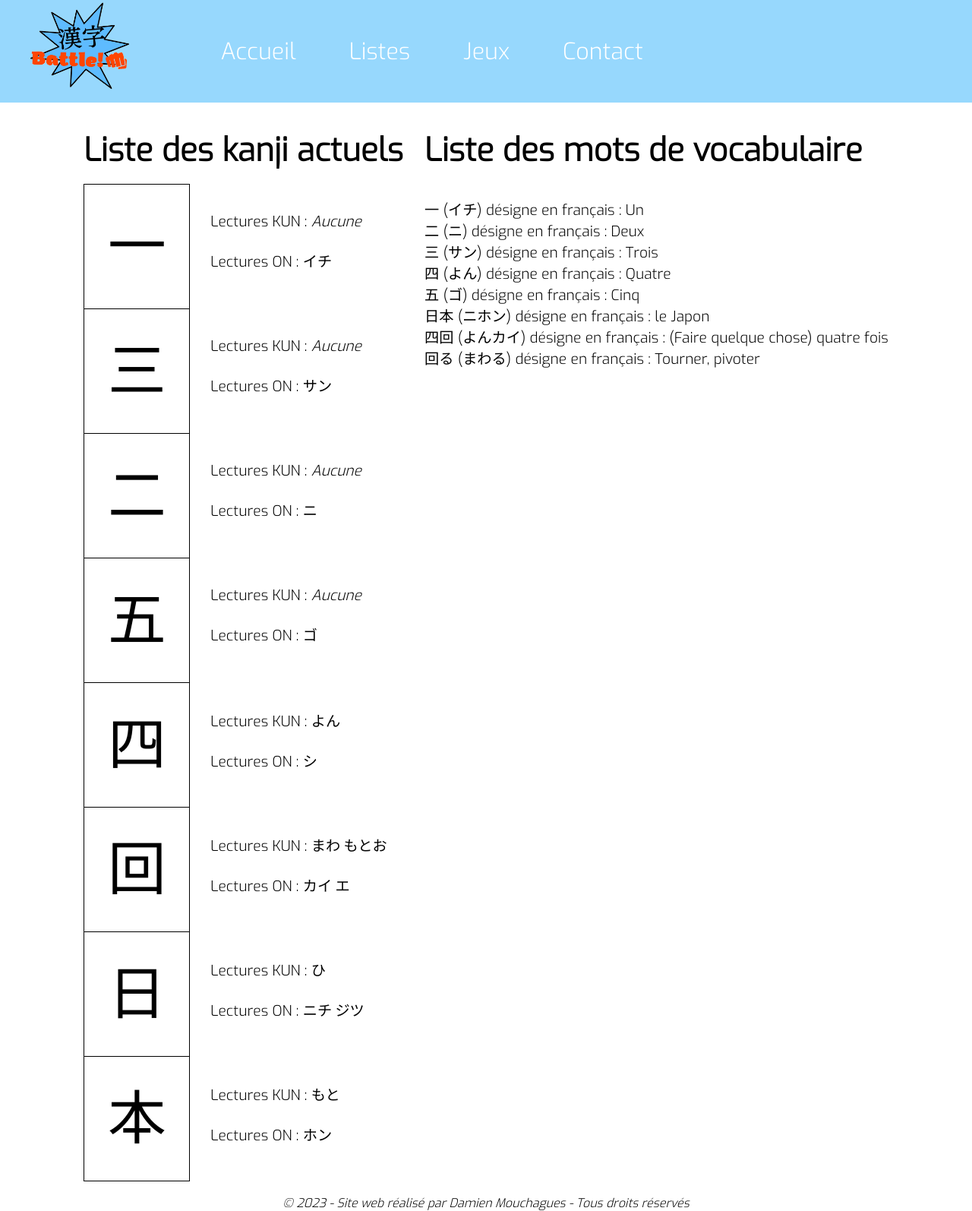
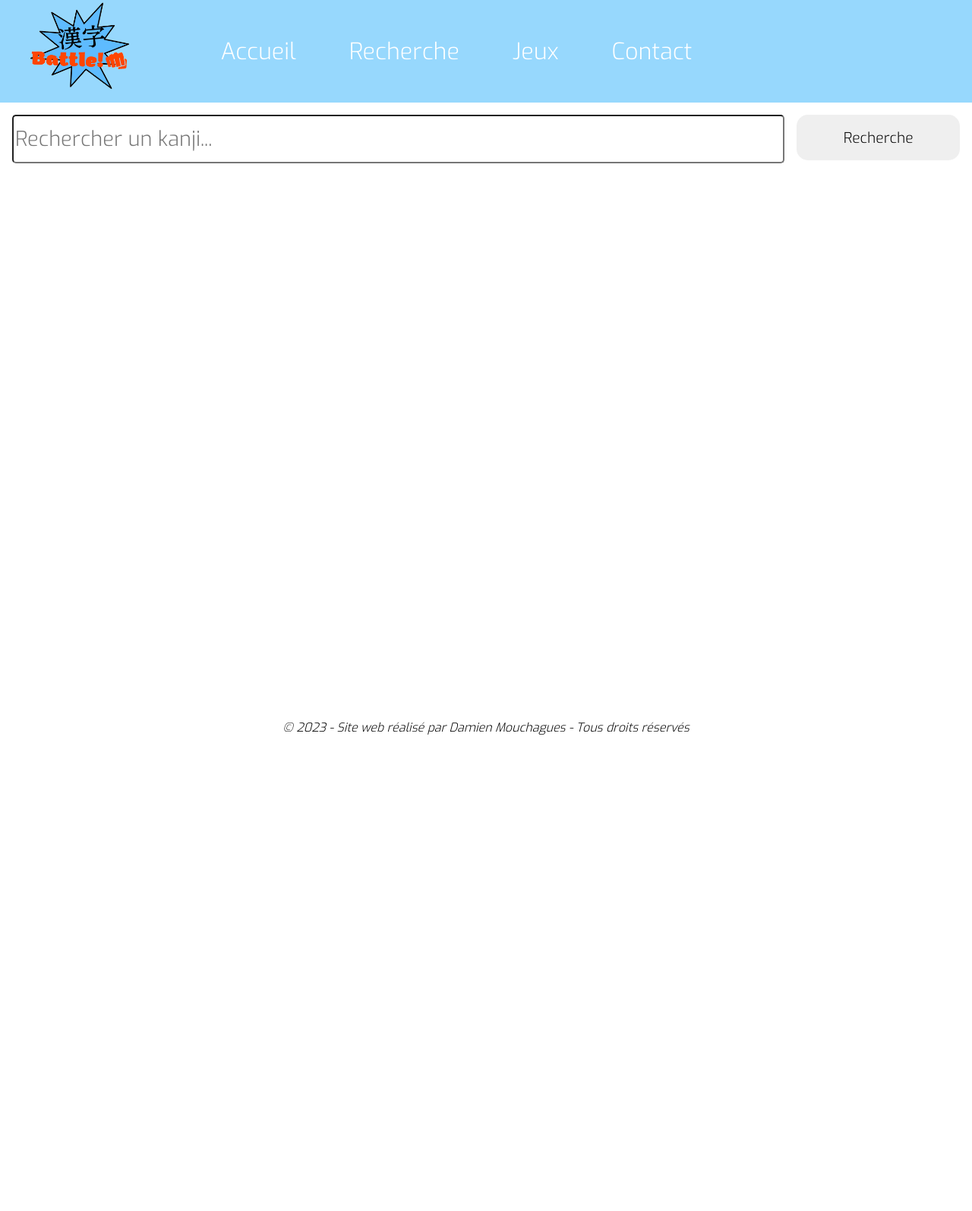
Before and after one commit to Damidvp/kanjibattle, a PHP site: page /kanji_learn/pages/liste_kanji.php in a window 1280 px wide. Shown: the whole page at 76% size. After the commit the page ends 967 px from the top, so only its background shows below. Run offline with PHP 8.4, Linux system fonts and the light colour scheme; data comes from the database, SQL or seed files in the repository; both versions use the stored data as it was after the commit.

Commit message:
update 08.02

```diff
--- a/controler/tests.php
+++ b/controler/tests.php
@@ -13,19 +13,28 @@
         $seLitOnPDO = new SeLitOnPDO();
         $lectureKunPDO = new LectureKunPDO();
         $lectureOnPDO = new LectureOnPDO();
+        $contientPDO = new ContientPDO();
+        $motPDO = new MotPDO();
 
-        $tousLesKanjis = $kanjiPDO->getAllKanji();
+        if(isset($_GET['sub_search'])){
+            $kanjisTrouve = $kanjiPDO->searchKanji($_GET['search']);
 
             echo "<div id='lstkanji'>";
-        echo "<h2>Liste des kanji actuels</h2>";
 
+            if(count($kanjisTrouve) > 0){
 
-        foreach($tousLesKanjis as $kanji){
+                echo "<h2>Résultat trouvé : </h2>";
+                echo "<br>";
+
+                foreach($kanjisTrouve as $kanjiTrouve){
+
                     echo "<div class='lkanji'>";
-            echo "<div id='d_kanji'><span class='chjap'><span class='kanji'>".$kanji->getKanji()."</span></span></div>";
-            echo "<div id='d_lect'>";
-            echo "<div id='d_lect_kun'>Lectures KUN : ";
-            $lecturesKun = $seLitKunPDO->getSeLitKunByKanji($kanji->getKanji());
+                    echo "<div class='d_kanji'><span class='chjap'><span class='kanji'>".$kanjiTrouve->getKanji()."</span></span></div>";
+                    echo "<div class='d_lect'>";
+                    echo "<h3>Informations</h3>";
+                    echo "<div class='traits'> Nombre de traits : ".$kanjiTrouve->getNbTraits()."</div>";
+                    echo "<div class='d_lect_kun'>Lecture KUN : ";
+                    $lecturesKun = $seLitKunPDO->getSeLitKunByKanji($kanjiTrouve->getKanji());
                     if (count($lecturesKun)==0){
                         echo "<i>Aucune</i>";
                     } else {
@@ -33,9 +42,10 @@
                             echo "<span class='chjap'>".$uneLectureKun->getLaLectureKun()->getLecture()."  </span>";
                         }
                     }
-            echo "</div><br>";
-            echo "<div id='d_lect_on'>Lectures ON : ";
-            $lecturesOn = $seLitOnPDO->getSeLitOnByKanji($kanji->getKanji());
+
+                    echo "</div>";
+                    echo "<div class='d_lect_on'>Lecture ON : ";
+                    $lecturesOn = $seLitOnPDO->getSeLitOnByKanji($kanjiTrouve->getKanji());
                     if (count($lecturesOn)==0){
                         echo "<i>Aucune</i>";
                     } else {
@@ -43,9 +53,34 @@
                             echo "<span class='chjap'>".$uneLectureOn->getLaLectureOn()->getLecture()."  </span>";
                         }
                     }
+                    echo "</div>";
+                    $motsDuKanji = $contientPDO->getContientByKanji($kanjiTrouve->getKanji());
+                    echo "<br>";
+                    echo "<div class='mots_kanji'>Mots relatifs<br>";
+                    if(count($motsDuKanji)==0){
+                        echo "<i>Aucun pour l'instant</i>";
+                    } else {
+                        foreach($motsDuKanji as $unMotDuKanji){
+                            $kanjiContenusDansMot = $contientPDO->getContientByMot($unMotDuKanji->getLeMot()->getNumM());
+                            $compositionMot = "";
+                            foreach($kanjiContenusDansMot as $caractere){
+                                $compositionMot .= $caractere->getLeKanji()->getKanji();
+                                if(!empty($unMotDuKanji->getLeMot()->getOkurigana())){
+                                    $compositionMot .= $unMotDuKanji->getLeMot()->getOkurigana();
+                                }
+                            }
+                            echo "<span class='chjap'>".$compositionMot." (".$unMotDuKanji->getLeMot()->getLectureJap().")</span> : ".$motPDO->getMotByNum($unMotDuKanji->getLeMot()->getNumM())->getDesignationFr()."<br>";
+                        }
+                    }
                     echo "</div></div></div>";
-            echo "<br><br>";
                 }
+            } else {
+                echo "<h2>Aucun résultat</h2>";
+            }
+            echo "</div>";
+        }
+
+        /*
         echo "</div> <div id='lmots'>";
         echo "<h2>Liste des mots de vocabulaire</h2>";
         $motPDO = new MotPDO();
@@ -64,6 +99,6 @@
             echo "<br>";
         }
         echo "</div>";
-
+        */
 
         ?>
--- a/index.php
+++ b/index.php
@@ -14,7 +14,7 @@
         <div id="menu">
             <ul>
                 <li><a href="index.php">Accueil</a></li>
-                <li><a href="pages/liste_kanji.php">Listes</a></li>
+                <li><a href="pages/liste_kanji.php">Recherche</a></li>
                 <li><a href="pages/liste_jeux.php">Jeux</a></li>
                 <li><a href="pages/contact.php">Contact</a></li>
             </ul>
--- a/modele/contient_PDO.php
+++ b/modele/contient_PDO.php
@@ -77,6 +77,27 @@
         return $contenuDansMot;
     }
 
+    public function getContientByKanji($kanji){
+        $cnxDB = connectionDB();
+        $motsDuKanji = array();
+
+        $motPDO = new MotPDO();
+        $kanjiPDO = new KanjiPDO();
+
+        $requeteSql = "SELECT * FROM contient WHERE idKanji = '".$kanji."';";
+        $contientStatement = $cnxDB->prepare($requeteSql);
+        $contientStatement->execute();
+        $contients = $contientStatement->fetchAll();
+
+        foreach($contients as $contient){
+            $leMot = $motPDO->getMotByNum($contient['numM']);
+            $leKanji = $kanjiPDO->getKanjiByKanji($contient['idKanji']);
+            $occContient = new Contient($leMot, $leKanji, $contient['position'], $contient['lectureKunOn']);
+            array_push($motsDuKanji, $occContient);
+        }
+
+        return $motsDuKanji;
+    }
 
 }
 
--- a/modele/kanji_PDO.php
+++ b/modele/kanji_PDO.php
@@ -55,6 +55,32 @@
         return $kanjiTrouve;
     }
 
+    //Retourne un résultat de recherche selon les kanji contenus dans $recherche (saisi par l'utilisateur)
+    public function searchKanji($recherche){
+        $cnxDB = connectionDB();
+        $retour = array();
+
+        $options = "";
+        for($i=0; $i<mb_strlen($recherche); $i++){ //mb_strlen permet de gérer les string en multibytes (caractères japonais)
+            $options .= "'".mb_substr($recherche, $i, 1)."'";
+            if($i<(mb_strlen($recherche)-1)){
+                $options .= ", ";
+            }
+        }
+
+        $requeteSql = "SELECT * FROM kanji WHERE idKanji IN (".$options.");";
+        $kanjiStatement = $cnxDB->prepare($requeteSql);
+        $kanjiStatement->execute();
+        $resultat = $kanjiStatement->fetchAll();
+
+        foreach($resultat as $kanji){
+            $occKanji = new Kanji($kanji['idKanji'], $kanji['nbTraits']);
+            array_push($retour, $occKanji);
+        }
+
+        return $retour;
+    }
+
 }
 
 ?>
--- a/modele/mot_PDO.php
+++ b/modele/mot_PDO.php
@@ -2,6 +2,7 @@
 
 require_once "pdo_connection.php";
 require_once "../classes/mot.php";
+require_once "../classes/kanji.php";
 
 class MotPDO{
 
--- a/pages/liste_kanji.php
+++ b/pages/liste_kanji.php
@@ -13,8 +13,15 @@
 
         <div id="contenu">
 
+        <div id="d_search">
+            <form id="form_search" method="get" action="liste_kanji.php">
+                <input id="search" name="search" type="text" placeholder="Rechercher un kanji..." value="<?php if(isset($_GET['search'])){ echo $_GET['search']; }?>" required>
+                <input id="sub_search" name="sub_search" type="submit" value="Recherche">
+            </form>
+        </div>
+
         <div id="d_liste_kanji">
-        <?php include "../controler/tests.php"; ?>
+        <?php require "../controler/tests.php"; ?>
         </div>
 
         </div>
--- a/pages/view_header.php
+++ b/pages/view_header.php
@@ -3,7 +3,7 @@
     <div id="menu">
         <ul>
             <li><a href="../index.php">Accueil</a></li>
-            <li><a href="liste_kanji.php">Listes</a></li>
+            <li><a href="liste_kanji.php">Recherche</a></li>
             <li><a href="liste_jeux.php">Jeux</a></li>
             <li><a href="contact.php">Contact</a></li>
         </ul>
--- a/pages/view_qcmbonkanji.php
+++ b/pages/view_qcmbonkanji.php
@@ -41,7 +41,5 @@
         </div>
         <br>
 
-        <?php include "../pages/view_footer.php"; ?>
-
     </body>
 </html>
--- a/scripts/script_qcm_bonkanji_reponse.js
+++ b/scripts/script_qcm_bonkanji_reponse.js
@@ -87,7 +87,7 @@
 
         //On affiche le message de bonne réponse et le bouton de la question suivante
         bonneReponse.style.display = "block";
-        bonneReponse.style.color = "#37fb4e";
+        bonneReponse.style.color = "#00b300";
         bonneReponse.style.backgroundColor = "rgba(55, 250, 60, 0.2)"
 
         qSuivante.style.display = "block";
--- a/styles/styles_liste_kanji.css
+++ b/styles/styles_liste_kanji.css
@@ -1,35 +1,72 @@
 #d_liste_kanji{
-    width: 85%;
-    margin: auto;
-
-    display: flex;
-    flex-direction: row;
-    flex-wrap : wrap;
-    justify-content: space-around;
+    min-height:39.8em;
+    margin-top:1em;
+    margin-bottom:5em;
 }
 
-#lstkanji, #lmots{
-    font-size: 1.2em;
+#lstkanji{
+    font-size: 1.4em;
+    padding-left:4em;
+    display:flex;
+    flex-direction:column;
+    align-items:flex-start;
+    row-gap:1em;
 }
 
 .lkanji{
     left: 0;
     display: flex;
     flex-direction: row;
-    flex-wrap : wrap;
-    gap: 1.4em;
-
+    gap:5em;
+    border: black solid 2px;
+    width:50em;
 }
 .kanji{
-    font-size:4em;
-    padding: 0.4em;
-    border: black solid 1px;
-
+    font-size:8em;
+    padding:0.4em;
+    display:flex;
+    border-right:black dotted 1px;
 }
 
-#d_lect{
+.d_lect{
     display: flex;
     flex-direction: column;
+    justify-content:flex-start;
+    padding-right:4em;
+}
+
+h3 {
+    font-size:1.6em;
+}
+
+#form_search{
+    margin:1em;
+    display:flex;
     justify-content:center;
+    column-gap:1em;
+}
 
+#search{
+    font-size:1.7em;
+    height:2.1em;
+    width:40em;
+    border-radius:5px;
 }
+
+#sub_search{
+    border-style:none;
+    border-radius: 15px;
+
+    width:12em;
+    height:3.1em;
+    font-size:1.2em;
+
+    cursor: pointer;
+
+    transition: background-color 0.2s, color 0.2s;
+}
+
+#sub_search:hover, #sub_search:active{
+    background-color:#838282;
+    color:#FCFCFC;
+}
```
Also changed, not shown: database/kanji_data.sql (added), 2 other files. Lines whose indentation alone changed are shown as unchanged.
